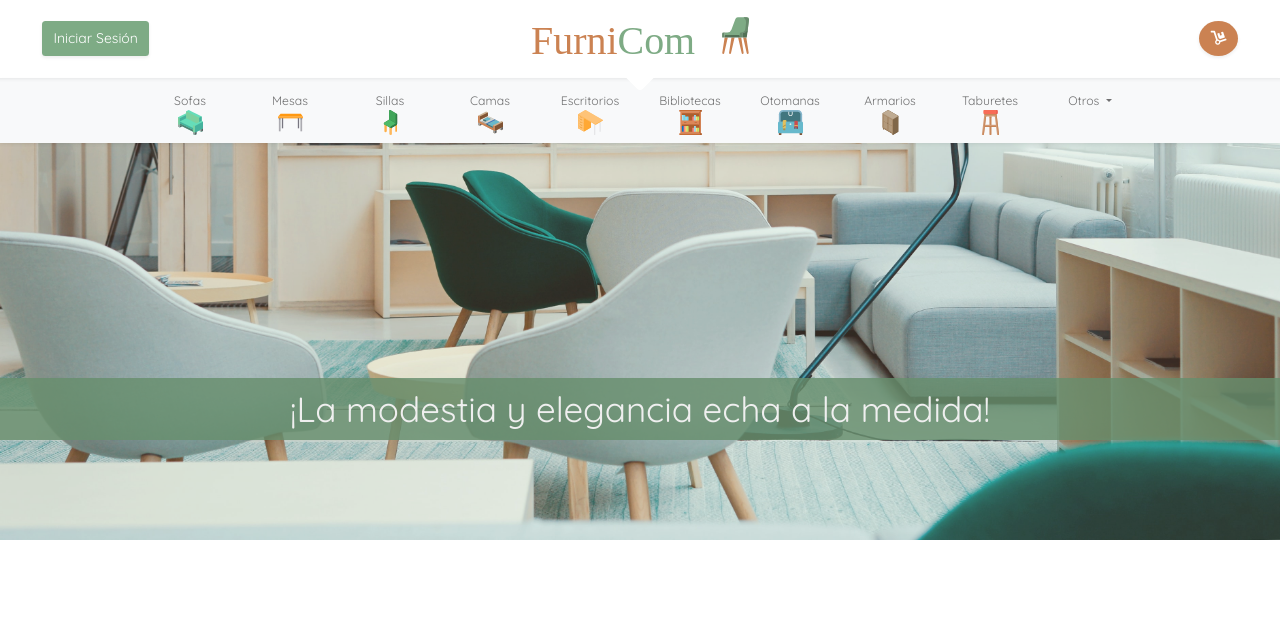
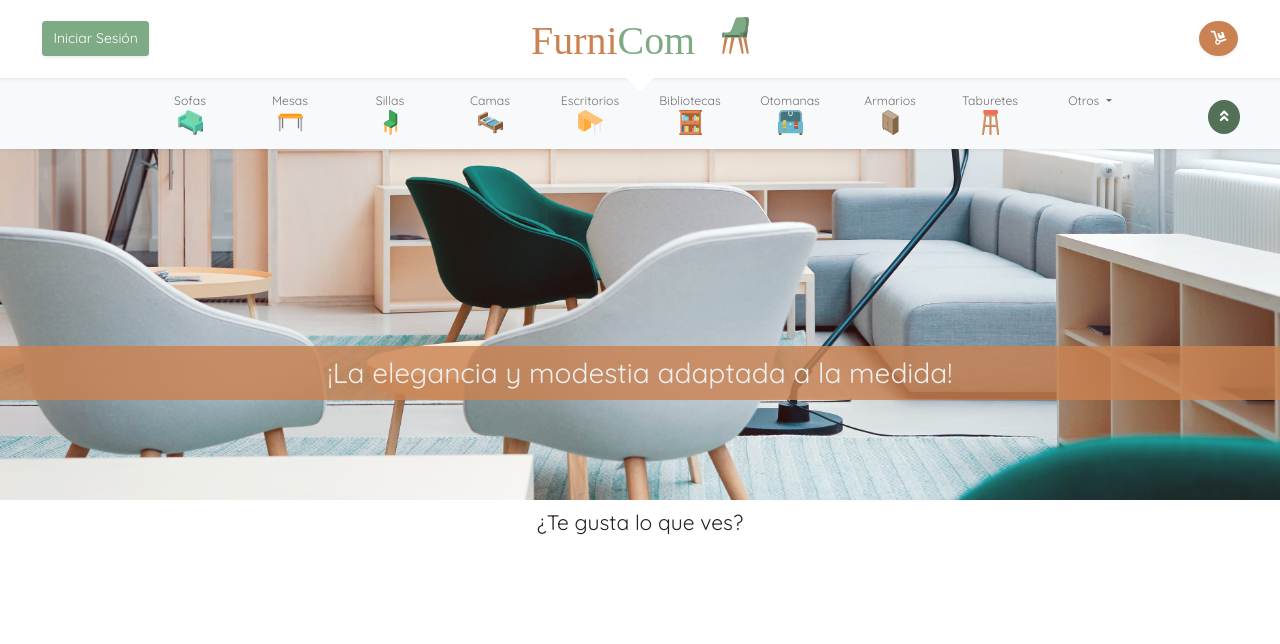
Before and after one commit to MAKEOUTHILL629/FurniCom, a PHP site: page / in a window 1280 px wide. Shown: the top 644 px of the page. Run offline with PHP 8.4, Linux system fonts and the light colour scheme; some libraries are stand-ins or nearby versions.

Commit message:
Avances en el landing page, imagen principal, y animaciones del navbar

```diff
--- a/index.php
+++ b/index.php
@@ -12,12 +12,12 @@
 </head>
 
 <body>
-  <header id="principal-header">
+  <header id="principal-header" class="shadow h-auto">
     <section id="top-header" class="row align-items-center px-5 py-3 justify-content-between shadow-sm position-relative">
       <div class="col-9 col-sm-3 order-1 order-sm-1">
         <button class="btn shadow-sm header-button-1">Iniciar Sesión</button>
       </div>
-      <div class="col-12 col-sm-6 order-0 order-sm-2">
+      <div class="col-12 col-sm-6 pb-3 pb-sm-0 order-0 order-sm-2">
         <a href="index.php" id="principal-logo" class="d-flex justify-content-center">
           <img src="presentation/img/logos/logo.svg" class="img-header" alt="logo">
         </a>
@@ -31,9 +31,9 @@
         <i class="fas fa-caret-down mb-2"></i>
       </div>
     </section>
-    <nav id="nav-container" class="navbar navbar-expand navbar-light bg-light shadow-sm">
+    <nav id="nav-container" class="navbar navbar-expand navbar-light bg-light shadow-sm animation-toggle-2">
       <div class="collapse navbar-collapse" id="navbarNav ">
-        <ul id="nav-items" class="navbar-nav d-flex justify-content-center w-100 pb-4">
+        <ul id="nav-items" class="navbar-nav d-flex justify-content-center w-100">
           <li class="nav-item">
             <a class="nav-link" href="#">Sofas <br><img src="presentation/img/icons/sofa.svg" class="furniture-icon" alt="icon_sofa"></a>
           </li>
@@ -65,7 +65,7 @@
             <a class="nav-link dropdown-toggle" href="#" id="navbarDropdown" role="button" data-bs-toggle="dropdown" aria-expanded="false">
               Otros
             </a>
-            <ul class="dropdown-menu bg-light px-2" aria-labelledby="navbarDropdown">
+            <ul class="dropdown-menu bg-light  px-2" aria-labelledby="navbarDropdown">
               <li><a class="dropdown-item" href="#"><img src="presentation/img/icons/litera.svg" class="furniture-icon me-1" alt="icon_futon"> Taburetes</a></li>
               <li><a class="dropdown-item" href="#"><img src="presentation/img/icons/bar.svg" class="furniture-icon me-1" alt="icon_futon"> Mini bares</a></li>
               <li><a class="dropdown-item" href="#"><img src="presentation/img/icons/mesilla-de-noche.svg" class="furniture-icon me-1" alt="icon_futon"> Mesas de noche</a></li>
@@ -79,12 +79,15 @@
     </nav>
   </header>
   <main id="principal-main">
+    <button id="btn-toggle" class="btn rounded"><i class="fas fa-angle-double-up"></i></button>
     <section id="main-img" class="d-flex align-items-end">
-      <h1 class="main-title w-100">¡La modestia y elegancia echa a la medida!</h1>
+      <h1 class="main-title w-100">¡La elegancia y modestia adaptada a la medida!</h1>
     </section>
+    <h3 class="main-subtitle">¿Te gusta lo que ves?</h3>
   </main>
   <script src="https://cdn.jsdelivr.net/npm/@popperjs/core@2.9.2/dist/umd/popper.min.js" integrity="sha384-IQsoLXl5PILFhosVNubq5LC7Qb9DXgDA9i+tQ8Zj3iwWAwPtgFTxbJ8NT4GN1R8p" crossorigin="anonymous"></script>
   <script src="https://cdn.jsdelivr.net/npm/bootstrap@5.0.2/dist/js/bootstrap.min.js" integrity="sha384-cVKIPhGWiC2Al4u+LWgxfKTRIcfu0JTxR+EQDz/bgldoEyl4H0zUF0QKbrJ0EcQF" crossorigin="anonymous"></script>
+  <script src="presentation/js/app.js"></script>
 </body>
 
 </html>
--- a/presentation/css/_variables.css
+++ b/presentation/css/_variables.css
@@ -12,7 +12,7 @@
   --color-5: #CB8252;
 
   --color-6: #7eab852d;
-  --color-7: #688f6ed0;
+  --color-7: #CB8252d0;
   --color-8: rgb(226, 226, 226);
 
   --text-color-1: #2B362D;
--- a/presentation/css/main.css
+++ b/presentation/css/main.css
@@ -13,14 +13,18 @@ html {
 #principal-header {
 	width: 100%;
 	position: fixed;
+  z-index: 2;
+  height: 75px !important;
+  background-color: #fff;
 	font-family: var(--font-quik) !important;
 }
 
 #top-header {
 	min-width: 300px;
 	min-height: 70px;
+  background-color: #fff;
+  z-index: 2 !important;
 	position: relative;
-	z-index: 3;
 }
 
 .header-button-1 {
@@ -44,6 +48,172 @@ html {
 	animation: run-car 2s ease-in-out alternate;
 }
 
+
+
+.decorate-container {
+	z-index: 1;
+	font-size: 100px;
+	padding-bottom: 10px;
+	color: #fff;
+}
+
+button {
+	transition: all 0.5s cubic-bezier(0.6, 0.04, 0.62, 2.39) !important;
+}
+
+.img-header {
+	transition: all 0.4s cubic-bezier(0.6, 0.04, 0.62, 2.39) !important;
+}
+
+button:hover:not(#btn-toggle)  {
+	transform: scale(1.1);
+}
+
+.img-header:hover {
+	transform: scale(1.08);
+}
+
+.nav-item:hover .nav-link {
+	font-size: 1.05rem;
+	font-weight: bold;
+	color: var(--color-4) !important;
+}
+
+.nav-link {
+	color: #cec9c9;
+	transition: font-size 0.4s cubic-bezier(0.6, 0.04, 0.62, 2.39), color 0.4s linear !important;
+}
+
+.img-header {
+	max-height: 50px;
+	position: relative;
+}
+
+.nav-item {
+	min-width: 100px;
+
+	text-align: center;
+}
+
+.furniture-icon {
+	width: 25px;
+	color: var(--color-5) !important;
+}
+
+.dropdown-item {
+	padding: 5px !important;
+}
+
+.dropdown-item:active {
+	background-color: rgba(255, 255, 255, 0.527);
+}
+
+#main-img {
+	min-height: 500px;
+	position: relative;
+	background-image: url("../img/galleries/main-img.jpg");
+	background-repeat: no-repeat;
+	background-size: cover;
+	background-position: 0px 90%;
+}
+
+#main-img:after {
+	content: "";
+	width: 100%;
+	height: 100%;
+	position: absolute;
+	z-index: -1;
+	box-shadow: -3px -5px 5px -6px rgba(0, 0, 0, 0.54);
+	background-color: var(--color-6) !important;
+}
+
+.main-title {
+	min-width: 300px;
+	font-family: var(--font-quik);
+  font-size: 2rem;
+	background-color: var(--color-7);
+	color: var(--color-1);
+	padding: 10px 0;
+	margin-bottom: 100px !important;
+	text-align: center;
+}
+
+.main-subtitle {
+	font-family: var(--font-quik);
+  font-size: 1.5rem;
+	padding: 10px 0;
+	margin-bottom: 100px !important;
+	text-align: center;
+}
+
+@media screen and (max-width: 1080px) {
+	#nav-container {
+		overflow-x: scroll !important;
+	}
+}
+
+#nav-container {
+  position: relative;
+}
+
+.animation-toggle-1 {
+  animation: hidden-menu 1s cubic-bezier(0.6, 0.04, 0.62, 2.39) alternate;
+  position: relative;
+  z-index: 1 !important;
+  top:-80px;
+}
+
+.animation-toggle-2 {
+  animation: show-menu 0.8s cubic-bezier(.6,.04,.71,1) alternate;
+  position: relative;
+  z-index: 1 !important;
+  top:0px;
+}
+
+#btn-toggle {
+  position: fixed;
+  right: 40px;
+  top:100px;
+  background-color: var(--color-3);
+  border-radius: 100% !important;
+  color: #fff;
+  z-index: 2;
+}
+
+.animation-btn {
+  animation: rotate 1.2s cubic-bezier(0.6, 0.04, 0.62, 2.39) alternate;
+  transform: rotate(180deg);
+}
+
+@keyframes rotate {
+    0% {
+      transform: rotate(0deg);
+    }
+    100% {
+      transform: rotate(180deg);
+    }
+}
+
+
+
+@keyframes hidden-menu {
+  0% {
+    top:0px;
+  }
+  100% {
+    top:-80px;
+  }
+}
+
+@keyframes show-menu {
+  0% {
+    top:-80px;
+  }
+  100% {
+    top:0px;
+  }
+}
+
 @keyframes run-car {
 	0% {
 		left: 0px;
@@ -59,112 +229,3 @@ html {
 		left: 0px;
 	}
 }
-
-.decorate-container {
-	z-index: 1;
-	font-size: 100px;
-	padding-bottom: 10px;
-	color: #fff;
-}
-
-button {
-	transition: all 0.5s cubic-bezier(0.6, 0.04, 0.62, 2.39) !important;
-}
-
-button:hover {
-	transform: scale(1.1);
-}
-
-.nav-item:hover .nav-link {
-	font-size: 1.05rem;
-	font-weight: bold;
-	color: var(--color-4) !important;
-}
-
-.nav-link {
-	color: #cec9c9;
-	transition: font-size 0.4s cubic-bezier(0.6, 0.04, 0.62, 2.39), color 0.4s linear !important;
-}
-
-#principal-main {
-	padding-top: 140px;
-}
-
-.img-header {
-	max-height: 50px;
-	position: relative;
-	z-index: 3;
-}
-
-.nav-item {
-	min-width: 100px;
-	max-height: 30px;
-	text-align: center;
-}
-
-.navbar-nav {
-	position: relative;
-	z-index: 5;
-}
-
-.furniture-icon {
-	width: 25px;
-	color: var(--color-5) !important;
-}
-
-#nav-items {
-	position: relative;
-	z-index: 5;
-}
-
-.dropdown-item {
-	padding: 5px !important;
-}
-
-.dropdown-item:active {
-	background-color: rgba(255, 255, 255, 0.527);
-}
-
-#main-img {
-	min-height: 400px;
-	position: relative;
-  z-index: -2;
-	background-image: url("../img/galleries/main-img.jpg");
-	background-repeat: no-repeat;
-	background-size: cover;
-	background-position: bottom;
-}
-
-#main-img:after {
-	content: "";
-	width: 100%;
-	height: 100%;
-	position: absolute;
-	z-index: -1;
-	box-shadow: -3px -5px 5px -6px rgba(0, 0, 0, 0.54);
-	background-color: var(--color-6) !important;
-}
-
-.main-title {
-	min-width: 300px;
-	font-family: var(--font-quik);
-	background-color: var(--color-7);
-	color: var(--color-1);
-	padding: 10px 0;
-	margin-bottom: 100px !important;
-	text-align: center;
-}
-
-
-
-@media screen and (max-width: 1080px) {
-	#nav-container {
-		overflow-x: scroll !important;
-	}
-}
-
-@media screen and (max-width: 576px) {
-	#principal-main {
-		padding-top: 180px;
-	}
-}
--- /dev/null
+++ b/presentation/js/app.js
@@ -0,0 +1,8 @@
+const btn = document.getElementById("btn-toggle");
+let nav = document.getElementById("nav-container");
+
+btn.addEventListener("click",()=>{
+  nav.classList.toggle("animation-toggle-2");
+  nav.classList.toggle("animation-toggle-1");
+  btn.classList.toggle("animation-btn");
+});
```
